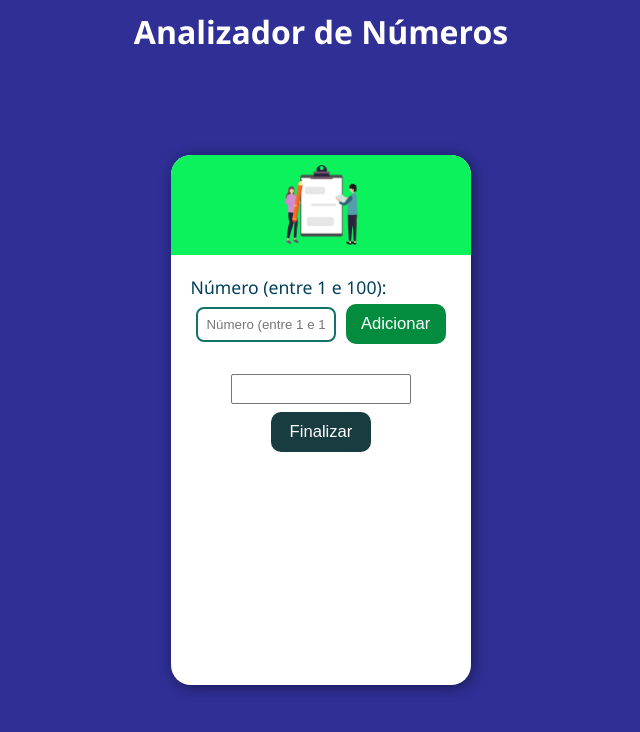
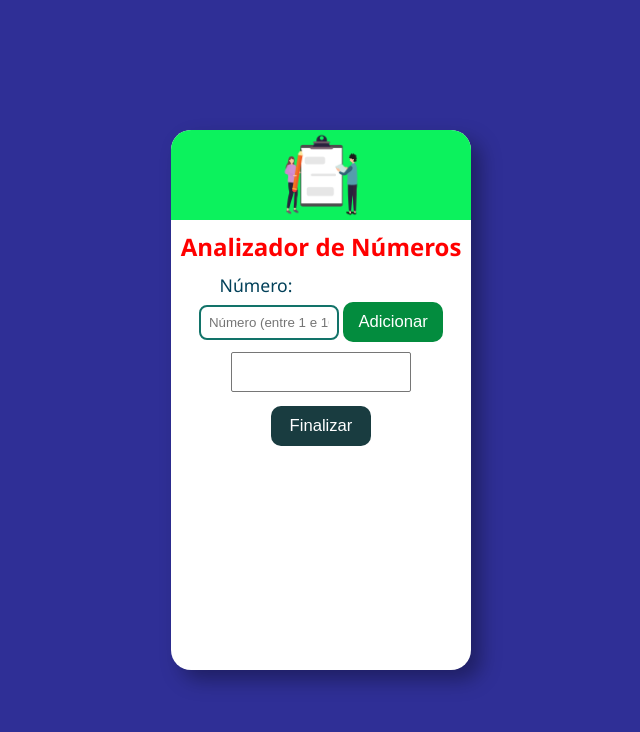
Before and after one commit to rogeriocsc/projetoAnalizadorNumeros, a plain HTML site: page index.html in a window 768 px wide. Shown: the whole page, without its empty margins (63-703 px from the left). Drawn offline with Linux system fonts and the light colour scheme.

Commit message:
Atualização css, html

```diff
--- a/css/media-query.css
+++ b/css/media-query.css
@@ -1,34 +1,19 @@
 @charset "UTF-8";
-
-/* Todas as demais midias */
-/* Typical Device Breakpoints
-------------------------------
-Pequenas telas: até 600px
-Celular: de 600px até 768px
-Tablet: 768px até 992px
-Desktop: 992px até 1200px
-Grandes Telas: Acima de 1200px
-*/
 
 /* Tablet: 768px até 992px */
 @media screen and (min-width: 768px) and (max-width: 992px) {
-    body {
-        background-image: linear-gradient(to top, #00cec0, rgb(47, 47, 150));
+    section.projeto-numeros {
+        width: 90vw;
     }
 
-    section.f-analizador {
-        width: 90vw;
-        height: 470px;
-    }
-
-    section.f-analizador > div.imagem {
+    section.projeto-numeros > div.imagem {
         float: left;
         width: 40%;
         height: 100%;
         background-position: center center;
     }
 
-    section.f-analizador > div.analizador {
+    section.projeto-numeros > div.analizador {
         float: right;
         width: 60%;
     }
@@ -40,27 +25,22 @@ Grandes Telas: Acima de 1200px
         background: rgb(47, 47, 150);
     }
 
-    section.f-analizador {
-        margin-top: 20px;
+    section.projeto-numeros {
         width: 300px;
-        height: 530px;
+        height: 540px;
     }
 
-    section.f-analizador > div.imagem {
+    section.projeto-numeros > div.imagem {
         width: 100%;
-        height: 100px;
+        height: 90px;
     }
 
-    section.f-analizador > div.analizador {
+    section.projeto-numeros > div.analizador {
         width: 100%;
-    }
-
-    div.campo label {
-        margin: 0px 65px 5px 0px;
     }
 
     .campo select {
         width: 180px;
-        height: 30px;
+        height: 40px;
     }
 }
--- a/css/style.css
+++ b/css/style.css
@@ -3,9 +3,12 @@
     padding: 0px;
 }
 
-body, html {
+body {
     background-image: linear-gradient(to top, #00cec0, rgb(47, 47, 150));
     font-family: 'Segoe UI', Tahoma, Geneva, Verdana, sans-serif;
+}
+
+body, html {
     height: 100vh;
     width: 100vw;
 }
@@ -16,13 +19,7 @@ main {
     width: 100vw;
 }
 
-header > h1 {
-    text-align: center;
-    padding: 10px;
-    color: white;
-}
-
-section.f-analizador {
+section.projeto-numeros {
     position: absolute;
     top: 50%;
     left: 50%;
@@ -31,11 +28,11 @@ section.f-analizador {
     background-color: white;
     overflow: hidden;
     border-radius: 20px;
-    box-shadow: 2px 2px 14px rgba(0, 0, 0, 0.452);
+    box-shadow: 10px 10px 20px rgba(0, 0, 0, 0.336);
     transform: translate(-50%, -50%);
 }
 
-section.f-analizador > div.imagem {
+section.projeto-numeros > div.imagem {
     float: right;
     width: 50%;
     height: 100%;
@@ -45,14 +42,18 @@ section.f-analizador > div.imagem {
     background-repeat: no-repeat;
 }
 
-section.f-analizador > div.analizador {
+section.projeto-numeros > div.analizador {
     float: left;
     width: 50%;
 }
 
-div.campo {
+div.analizador {
     text-align: center;
-    margin-top: 20px;
+}
+
+div.analizador > h1 {
+    margin: 10px 0px;
+    color: rgb(255, 0, 0);
 }
 
 div.campo label {
@@ -79,10 +80,9 @@ div.campo label {
     margin-top: 10px;
 }
 
-.campo button {
+.campo > button {
     width: 100px;
     height: 40px;
-    margin-left: 5px;
     background-color: #038C3E;
     color: white;
     font-size: 1.04em;
@@ -91,15 +91,14 @@ div.campo label {
     cursor: pointer;
 }
 
-.campo button:hover {
+.campo > button:hover {
     background-color: #03A64A;
 }
 
 .analizador > button {
-    margin: 8px auto;
-    display: block;
     width: 100px;
     height: 40px;
+    margin-top: 14px;
     background-color: #193C40;
     color: white;
     font-size: 1.04em;
@@ -108,7 +107,7 @@ div.campo label {
     cursor: pointer;
 }
 
-.analizador > button:hover{
+.analizador > button:hover {
     background-color: #286066;
 }
 
--- a/index.html
+++ b/index.html
@@ -9,15 +9,13 @@
     <title>Analizador de Números</title>
 </head>
 <body>
-    <header>
-        <h1>Analizador de Números</h1>
-    </header>
-    <section class="f-analizador">
+    <section class="projeto-numeros">
         <div class="imagem"></div>
         <div class="analizador">
+            <h1>Analizador de Números</h1>
             <div class="campo">
-                <label for="fnum">Número (entre 1 e 100):</label>
-                <input type="text" name="f_num" id="fnum" placeholder="Número (entre 1 e 100)">
+                <label for="inum">Número:</label>
+                <input type="text" name="num" id="inum" placeholder="Número (entre 1 e 100)">
                 <button onclick="adicionar()">Adicionar</button>
             </div>
             <div class="campo">
--- a/js/script.js
+++ b/js/script.js
@@ -1,4 +1,4 @@
-let num = document.querySelector('input#fnum')
+let num = document.querySelector('input#inum')
 let lista = document.querySelector('select#flista')
 let res = document.querySelector('div#res')
 let valores = []
```
